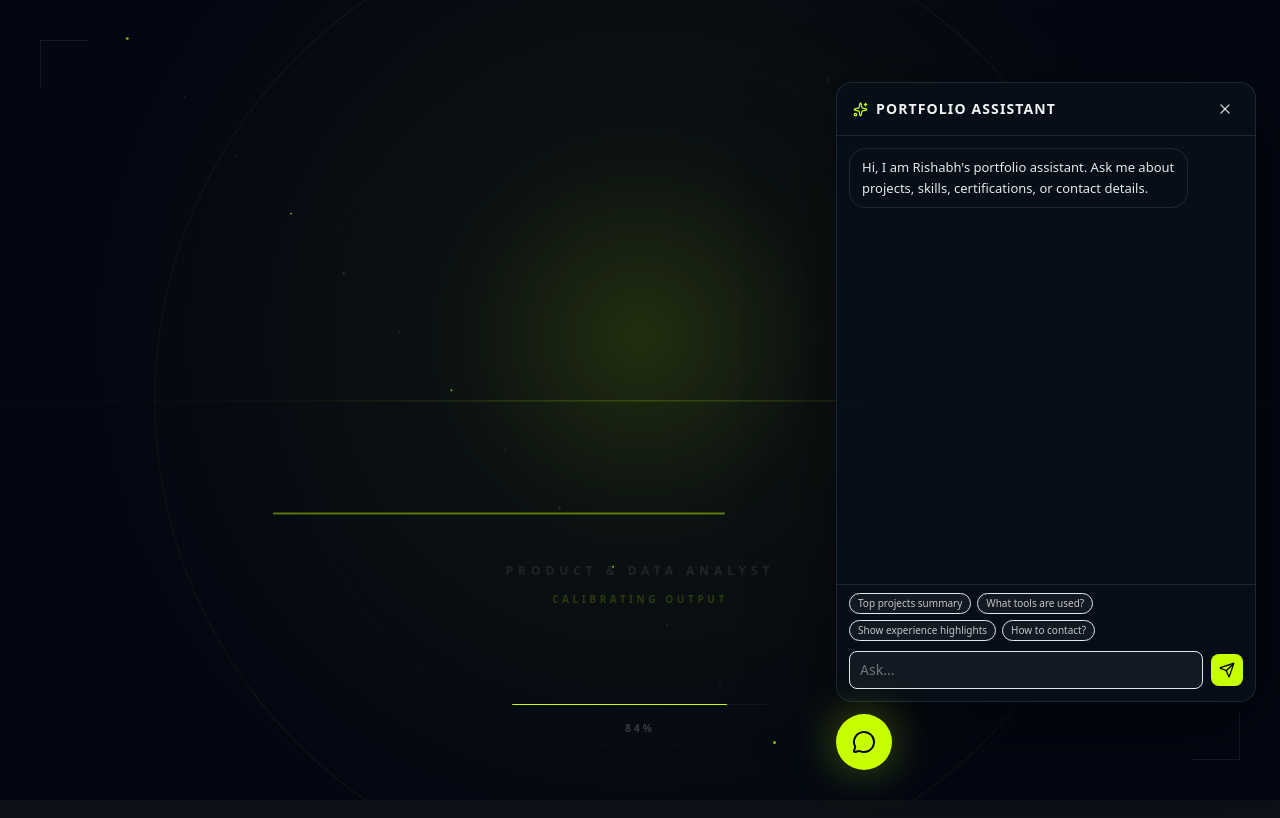
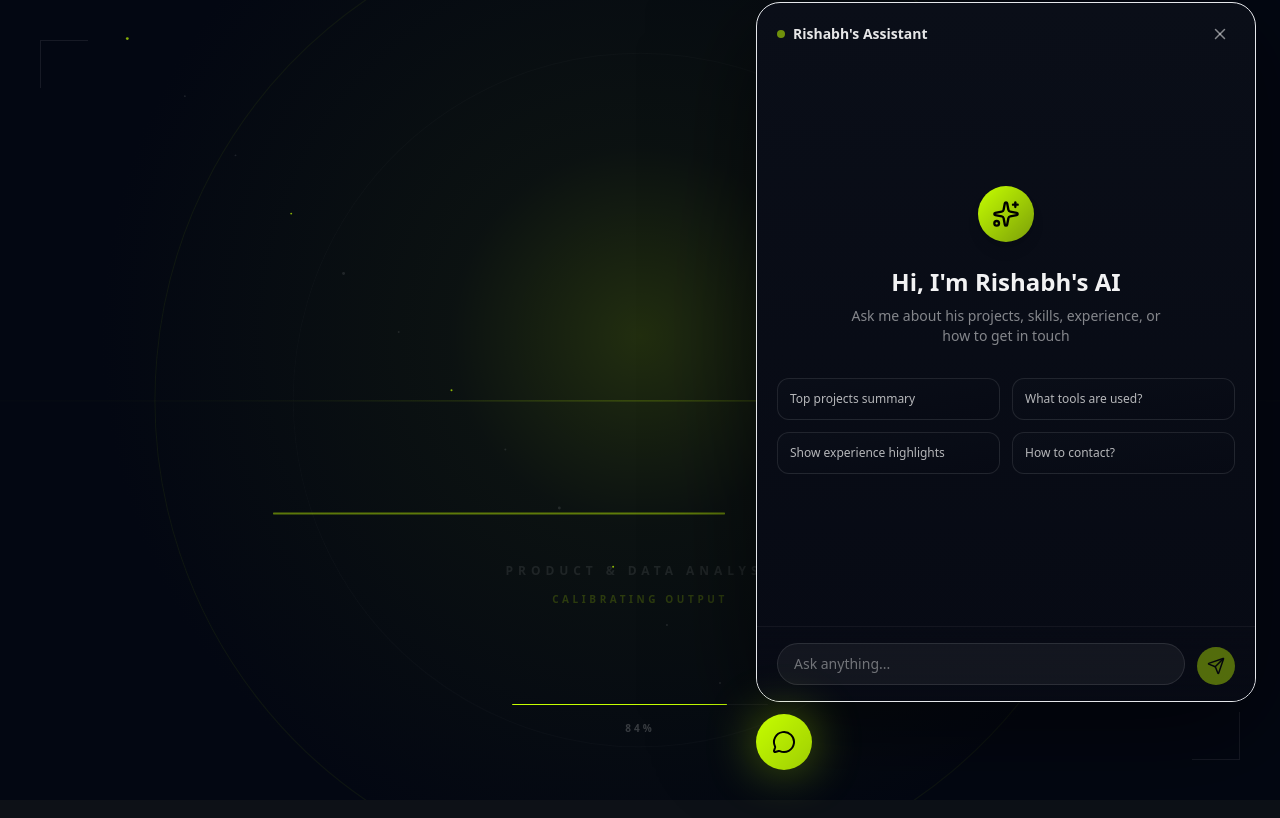
Before and after one commit to rishabhrai2004/rishabh-s-portfolio, a Next.js app: page / in a window 1280 px wide. Both pictures are taken after a click on the button "Open portfolio chat assistant". Shown: the top 818 px of the page. Built offline with nearby package versions, Linux system fonts and the light colour scheme.

Commit message:
Redesign chatbot with Gemini-like modern UI and welcome screen

```diff
--- a/src/components/Chatbot.tsx
+++ b/src/components/Chatbot.tsx
@@ -144,13 +144,7 @@ export default function Chatbot() {
   const [isOpen, setIsOpen] = useState(false);
   const [input, setInput] = useState('');
   const [isTyping, setIsTyping] = useState(false);
-  const [messages, setMessages] = useState<ChatMessage[]>([
-    {
-      id: 1,
-      role: 'bot',
-      text: 'Hi, I am Rishabh\'s portfolio assistant. Ask me about projects, skills, certifications, or contact details.',
-    },
-  ]);
+  const [messages, setMessages] = useState<ChatMessage[]>([]);
 
   const listRef = useRef<HTMLDivElement>(null);
 
@@ -186,33 +180,64 @@ export default function Chatbot() {
   };
 
   const unreadCount = useMemo(() => (isOpen ? 0 : 1), [isOpen]);
+  const isEmpty = messages.length === 0;
 
   return (
     <div className="fixed bottom-[max(1rem,env(safe-area-inset-bottom))] right-[max(1rem,env(safe-area-inset-right))] sm:bottom-6 sm:right-6 z-[10001]">
       {isOpen && (
-        <div className="mb-3 w-[92vw] max-w-[420px] h-[520px] md:h-[620px] rounded-2xl border border-white/10 bg-[#07101a]/95 backdrop-blur-xl shadow-[0_20px_80px_rgba(0,0,0,0.5)] overflow-hidden flex flex-col">
-          <div className="flex items-center justify-between px-4 py-3 border-b border-white/10 bg-[linear-gradient(90deg,rgba(198,255,0,0.15),rgba(198,255,0,0.03)] shrink-0">
+        <div className="mb-3 w-[92vw] max-w-[500px] h-[600px] md:h-[700px] rounded-3xl border border-white/8 bg-gradient-to-b from-[#0a0e18] to-[#070a14] backdrop-blur-2xl shadow-[0_25px_100px_rgba(0,0,0,0.6)] overflow-hidden flex flex-col">
+          {/* Header */}
+          <div className="flex items-center justify-between px-5 py-4 shrink-0">
             <div className="flex items-center gap-2">
-              <Sparkles size={15} className="text-accent" />
-              <p className="text-sm font-semibold tracking-[0.08em] text-white/95 uppercase">Portfolio Assistant</p>
+              <div className="w-2 h-2 rounded-full bg-accent animate-pulse"></div>
+              <p className="text-sm font-semibold text-white/90">Rishabh's Assistant</p>
             </div>
             <button
               onClick={() => setIsOpen(false)}
-              className="rounded-md p-1.5 text-white/75 hover:text-white hover:bg-white/10 transition-colors"
+              className="rounded-lg p-1.5 text-white/50 hover:text-white/90 hover:bg-white/5 transition-all"
               aria-label="Close chat"
             >
-              <X size={16} />
+              <X size={18} />
             </button>
           </div>
 
-          <div ref={listRef} className="flex-1 overflow-y-auto px-3 py-3 space-y-2.5 min-h-0">
+          {/* Messages or Welcome Screen */}
+          <div ref={listRef} className="flex-1 overflow-y-auto px-5 py-6 space-y-4 min-h-0">
+            {isEmpty ? (
+              // Welcome Screen (Gemini-style)
+              <div className="flex flex-col items-center justify-center h-full pb-8">
+                <div className="mb-6">
+                  <div className="w-14 h-14 rounded-full bg-gradient-to-br from-accent to-accent/60 flex items-center justify-center shadow-lg">
+                    <Sparkles size={28} className="text-black" />
+                  </div>
+                </div>
+                <h2 className="text-2xl font-bold text-white/95 mb-2 text-center">Hi, I'm Rishabh's AI</h2>
+                <p className="text-white/50 text-sm text-center mb-8 max-w-xs">
+                  Ask me about his projects, skills, experience, or how to get in touch
+                </p>
+
+                <div className="grid grid-cols-2 gap-3 w-full">
+                  {quickPrompts.map((prompt) => (
+                    <button
+                      key={prompt}
+                      onClick={() => sendMessage(prompt)}
+                      className="p-3 rounded-xl text-left text-xs text-white/70 bg-gradient-to-br from-white/8 to-white/3 border border-white/10 hover:border-accent/40 hover:text-accent hover:bg-white/12 transition-all group"
+                    >
+                      <div className="font-medium group-hover:translate-x-0.5 transition-transform">{prompt}</div>
+                    </button>
+                  ))}
+                </div>
+              </div>
+            ) : (
+              // Messages
+              <>
                 {messages.map((m) => (
                   <div key={m.id} className={`flex ${m.role === 'user' ? 'justify-end' : 'justify-start'}`}>
                     <div
-                  className={`max-w-[86%] rounded-2xl px-3 py-2 text-[13px] leading-relaxed ${
+                      className={`max-w-[80%] rounded-2xl px-4 py-2.5 text-sm leading-relaxed ${
                         m.role === 'user'
-                      ? 'bg-accent text-black font-medium'
-                      : 'bg-white/8 text-white/90 border border-white/10'
+                          ? 'bg-accent text-black font-medium rounded-br-none'
+                          : 'bg-white/8 text-white/90 border border-white/10 rounded-bl-none'
                       }`}
                     >
                       {m.text}
@@ -222,45 +247,41 @@ export default function Chatbot() {
 
                 {isTyping && (
                   <div className="flex justify-start">
-                <div className="rounded-2xl px-3 py-2 text-[13px] text-white/75 border border-white/10 bg-white/8">
-                  Thinking...
+                    <div className="bg-white/8 text-white/75 border border-white/10 rounded-2xl rounded-bl-none px-4 py-2.5 text-sm">
+                      <div className="flex gap-1.5 items-center">
+                        <div className="w-1.5 h-1.5 bg-white/40 rounded-full animate-bounce" style={{animationDelay: '0ms'}}></div>
+                        <div className="w-1.5 h-1.5 bg-white/40 rounded-full animate-bounce" style={{animationDelay: '150ms'}}></div>
+                        <div className="w-1.5 h-1.5 bg-white/40 rounded-full animate-bounce" style={{animationDelay: '300ms'}}></div>
+                      </div>
                     </div>
                   </div>
                 )}
+              </>
+            )}
           </div>
 
-          <div className="px-3 pt-2 pb-3 border-t border-white/10 bg-[#060d16] shrink-0 space-y-2.5">
-            <div className="flex flex-wrap gap-1.5">
-              {quickPrompts.map((prompt) => (
-                <button
-                  key={prompt}
-                  onClick={() => sendMessage(prompt)}
-                  className="rounded-full border border-white/12 bg-white/5 px-2 py-0.5 text-[10px] text-white/75 hover:text-accent hover:border-accent/45 transition-colors"
-                >
-                  {prompt}
-                </button>
-              ))}
-            </div>
-
+          {/* Input Footer */}
+          <div className="px-5 py-4 border-t border-white/5 bg-gradient-to-t from-[#070a14] to-transparent shrink-0">
             <form
               onSubmit={(e) => {
                 e.preventDefault();
                 sendMessage(input);
               }}
-              className="flex items-center gap-2"
+              className="flex items-end gap-3"
             >
               <input
                 value={input}
                 onChange={(e) => setInput(e.target.value)}
-                placeholder="Ask..."
-                className="w-full rounded-lg border border-white/12 bg-white/5 px-2.5 py-2 text-sm text-white placeholder:text-white/40 outline-none focus:border-accent/50"
+                placeholder="Ask anything..."
+                className="flex-1 rounded-full border border-white/10 bg-white/5 px-4 py-2.5 text-sm text-white placeholder:text-white/40 outline-none focus:border-accent/50 focus:bg-white/8 transition-all resize-none"
               />
               <button
                 type="submit"
-                className="shrink-0 rounded-lg bg-accent p-2 text-black hover:brightness-105 transition"
+                disabled={!input.trim() || isTyping}
+                className="shrink-0 rounded-full bg-accent p-2.5 text-black hover:brightness-110 disabled:opacity-40 disabled:cursor-not-allowed transition-all"
                 aria-label="Send message"
               >
-                <Send size={16} />
+                <Send size={18} />
               </button>
             </form>
           </div>
@@ -269,12 +290,12 @@ export default function Chatbot() {
 
       <button
         onClick={() => setIsOpen((v) => !v)}
-        className="relative h-14 w-14 rounded-full bg-accent text-black shadow-[0_0_45px_rgba(198,255,0,0.35)] hover:scale-[1.04] transition-transform"
+        className="relative h-14 w-14 rounded-full bg-gradient-to-br from-accent to-accent/80 text-black shadow-[0_0_50px_rgba(198,255,0,0.4)] hover:scale-[1.06] hover:shadow-[0_0_60px_rgba(198,255,0,0.5)] transition-all"
         aria-label="Open portfolio chat assistant"
       >
         <MessageCircle className="mx-auto" size={24} />
         {unreadCount > 0 && (
-          <span className="absolute -top-1 -right-1 min-w-5 h-5 px-1 rounded-full bg-white text-black text-[10px] font-bold grid place-items-center border border-black/20">
+          <span className="absolute -top-1 -right-1 min-w-5 h-5 px-1 rounded-full bg-white text-black text-[10px] font-bold grid place-items-center border border-black/30 shadow-lg">
             {unreadCount}
           </span>
         )}
```
Lines whose indentation alone changed are shown as unchanged.
